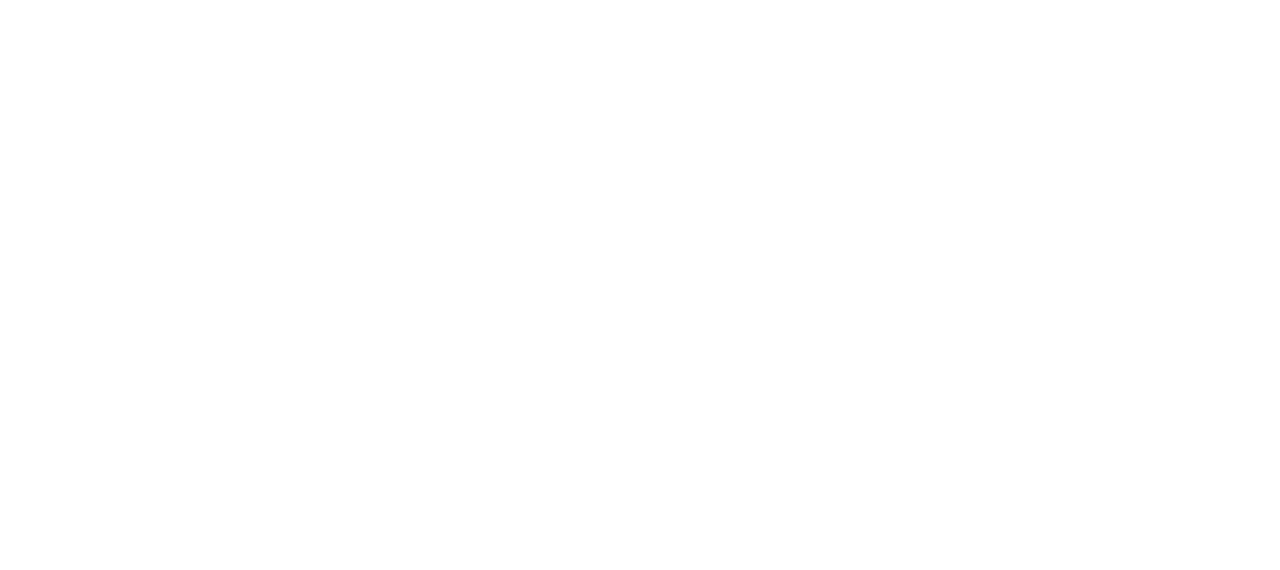
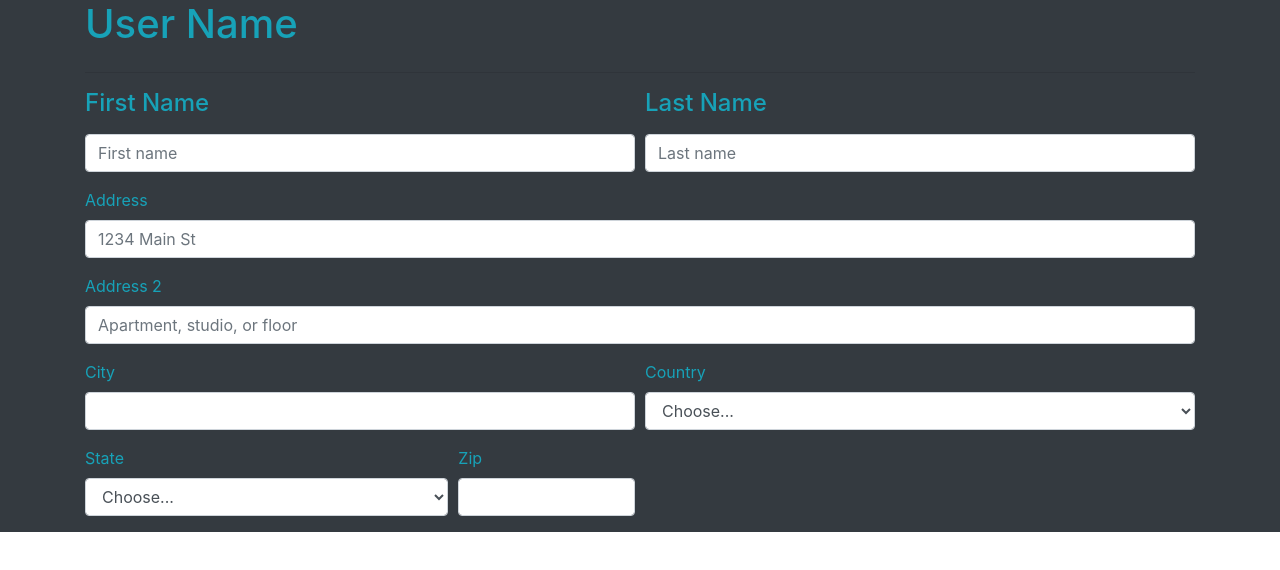
Before and after one commit to Goygova/BookFairy, a React (Create React App) app in the folder client/: page /profile in a window 1280 px wide. Shown: the top 570 px of the page. Built offline with nearby package versions, Linux system fonts and the light colour scheme.

Commit message:
Added new component Profile, created new path

```diff
--- a/client/src/components/Navbar.jsx
+++ b/client/src/components/Navbar.jsx
@@ -1,6 +1,11 @@
 import React from 'react';
+import { withRouter } from 'react-router-dom';
 
 class Navbar extends React.Component {
+	handleClick = path => {
+		this.props.history.push(path);
+	};
+
 	render() {
 		return (
 			<nav className='navbar navbar-expand-sm navbar-dark bg-dark fixed-top'>
@@ -24,7 +29,7 @@ class Navbar extends React.Component {
 							<a className='nav-item nav-link text-info ' href='#'>
 								Home
 							</a>
-							<a className='nav-item nav-link text-info' href='#'>
+							<a className='nav-item nav-link text-info' onClick={() => this.handleClick('/profile')}>
 								Profile
 							</a>
 							<a className='nav-item nav-link text-info' href='#'>
@@ -46,4 +51,4 @@ class Navbar extends React.Component {
 	}
 }
 
-export default Navbar;
+export default withRouter(Navbar);
--- /dev/null
+++ b/client/src/components/Profile.jsx
@@ -0,0 +1,70 @@
+import React from 'react';
+
+class Profile extends React.Component {
+	render() {
+		return (
+			<div className='bg-dark text-info'>
+				<div className='container'>
+					<div className='row'>
+						<div className='col-sm-10'>
+							<h1>User Name</h1>
+						</div>
+					</div>
+					<hr />
+					<form className='form'>
+						<div className='form-row'>
+							<div className='form-group col-md-6'>
+								<label htmlFor='firstName'>
+									<h4>First Name</h4>
+								</label>
+								<input type='text' className='form-control' id='firstName' placeholder='First name' title='enter your first name' />
+							</div>
+							<div className='form-group col-md-6'>
+								<label htmlFor='lastName'>
+									<h4>Last Name</h4>
+								</label>
+								<input type='text' className='form-control' id='lasttName' placeholder='Last name' title='enter your last name' />
+							</div>
+						</div>
+						<div className='form-group'>
+							<label htmlFor='inputAddress'>Address</label>
+							<input type='text' className='form-control' id='inputAddress' placeholder='1234 Main St' />
+						</div>
+						<div className='form-group'>
+							<label htmlFor='inputAddress2'>Address 2</label>
+							<input type='text' className='form-control' id='inputAddress2' placeholder='Apartment, studio, or floor' />
+						</div>
+						<div className='form-row'>
+							<div className='form-group col-md-6'>
+								<label htmlFor='inputCity'>City</label>
+								<input type='text' className='form-control' id='inputCity' />
+							</div>
+							<div className='form-group col-md-6'>
+								<label htmlFor='inputCoutry'>Country</label>
+								<select type='inputCountry' className='form-control'>
+									<option defaultValue>Choose...</option>
+									<option>...</option>
+								</select>
+							</div>
+						</div>
+						<div className='form-row'>
+							<div className='form-group col-md-4'>
+								<label htmlFor='inputState'>State</label>
+								<select id='inputState' className='form-control'>
+									<option defaultValue>Choose...</option>
+									<option>...</option>
+								</select>
+							</div>
+							<div className='form-group col-md-2'>
+								<label htmlFor='inputZip'>Zip</label>
+								<input type='text' className='form-control' id='inputZip' />
+							</div>
+						</div>
+					</form>
+				</div>
+			</div>
+		);
+	}
+}
+
+export default Profile;
--- a/client/src/index.js
+++ b/client/src/index.js
@@ -3,6 +3,7 @@ import ReactDOM from 'react-dom';
 import './index.css';
 import App from './App';
 import Album from './components/Album';
+import Profile from './components/Profile';
 import { Route, BrowserRouter as Router } from 'react-router-dom';
 
 import * as serviceWorker from './serviceWorker';
@@ -13,6 +14,7 @@ const routing = (
 			<Route exact path='/' component={App} />
 			<Route path='/album' component={Album} />
 			<Route path='/album2' component={Album} />
+			<Route path='/profile' component={Profile} />
 		</div>
 	</Router>
 );
```
